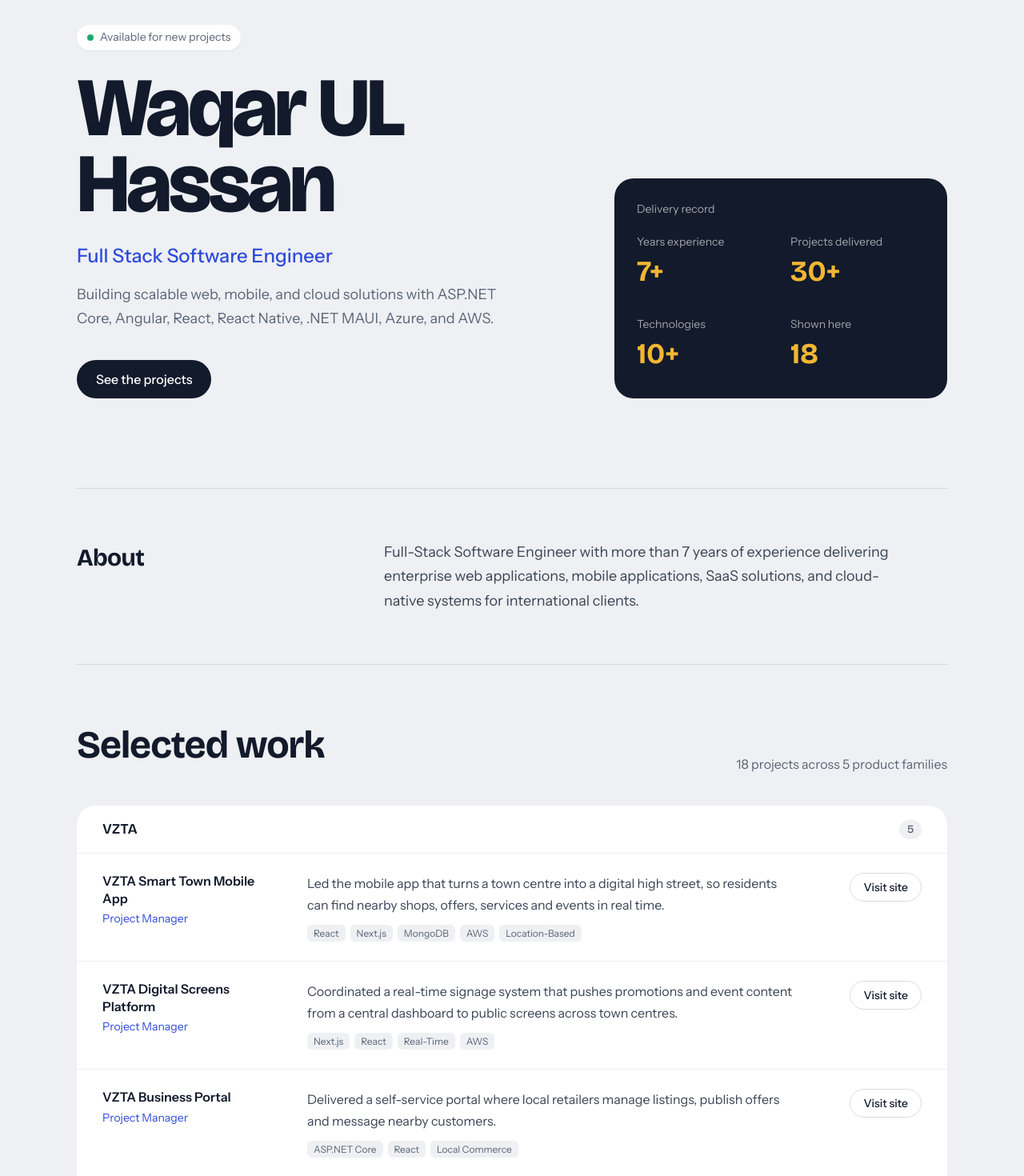
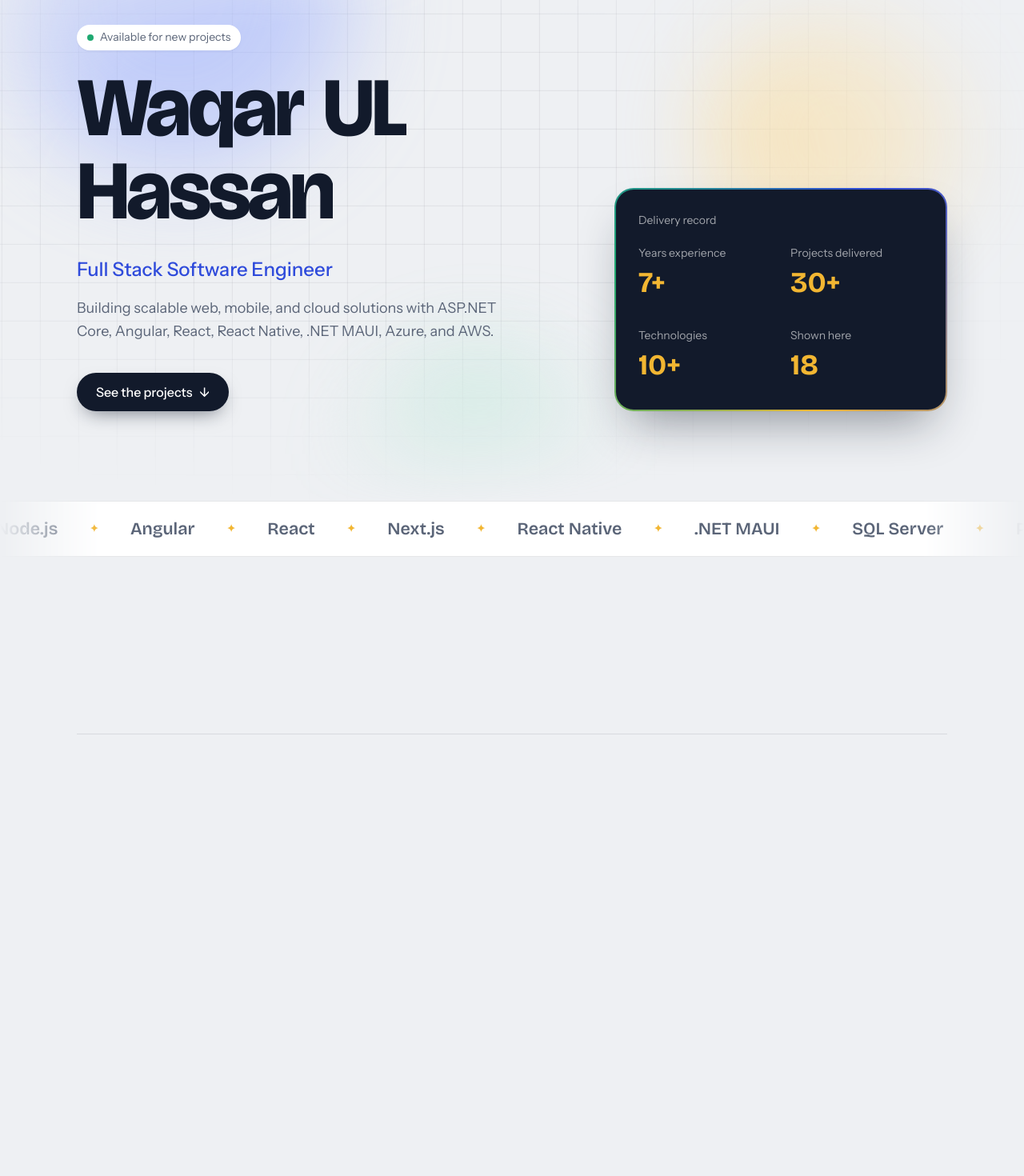
Before and after one commit to waqarulhasan/Portfolio, a Next.js app: page / in a window 1280 px wide. Shown: the part 144-1614 px from the top of the page at 80% size. Built offline with nearby package versions, Linux system fonts and the light colour scheme.

Commit message:
Update page.tsx

```diff
--- a/app/page.tsx
+++ b/app/page.tsx
@@ -1,10 +1,14 @@
 // app/page.tsx — Next.js (App Router). No Tailwind needed: the styles are at the bottom of this file.
 // Edit only the `profile` object below; the layout updates automatically.
 
+import type { CSSProperties } from "react";
 import { Bricolage_Grotesque, Instrument_Sans } from "next/font/google";
 
 const display = Bricolage_Grotesque({ subsets: ["latin"], variable: "--font-display" });
 const body = Instrument_Sans({ subsets: ["latin"], variable: "--font-body" });
+
+// Sets the animation delay for an element.
+const d = (delay: string) => ({ "--d": delay }) as CSSProperties;
 
 const profile = {
   name: "Waqar UL Hassan",
@@ -93,16 +97,27 @@ export default function Home() {
 
       <div className="wrap">
         <section className="hero">
+          <div className="hero-fx" aria-hidden="true">
+            <span className="blob b1" />
+            <span className="blob b2" />
+            <span className="blob b3" />
+          </div>
           <div>
-            <p className="badge"><span className="dot" /> Available for new projects</p>
-            <h1 className="name">{profile.name}</h1>
-            <p className="title">{profile.title}</p>
-            <p className="tagline">{profile.tagline}</p>
-            <div className="row">
-              <a href="#work" className="btn btn-dark">See the projects</a>
+            <p className="badge rise" style={d("0ms")}><span className="dot" /> Available for new projects</p>
+            <h1 className="name" aria-label={profile.name}>
+              {profile.name.split(" ").map((w, i) => (
+                <span key={w + i} className="word" aria-hidden="true">
+                  <span style={d(`${120 + i * 110}ms`)}>{w}</span>
+                </span>
+              ))}
+            </h1>
+            <p className="title rise" style={d("450ms")}>{profile.title}</p>
+            <p className="tagline rise" style={d("550ms")}>{profile.tagline}</p>
+            <div className="row rise" style={d("650ms")}>
+              <a href="#work" className="btn btn-dark btn-arrow">See the projects <span aria-hidden="true">↓</span></a>
             </div>
           </div>
-          <aside className="record">
+          <aside className="record rise" style={d("500ms")}>
             <p className="record-label">Delivery record</p>
             <dl>
               {[...profile.stats, { value: String(profile.projects.length), label: "Shown here" }].map((s) => (
@@ -114,19 +129,34 @@ export default function Home() {
             </dl>
           </aside>
         </section>
+      </div>
 
-        <section className="split">
+      {/* scrolling tech strip */}
+      <div className="marquee" aria-label="Technologies">
+        <div className="marquee-track">
+          {[0, 1].map((copy) => (
+            <ul key={copy} className="plain marquee-list" aria-hidden={copy === 1}>
+              {Object.values(profile.skills).flat().map((t) => (
+                <li key={t}>{t}</li>
+              ))}
+            </ul>
+          ))}
+        </div>
+      </div>
+
+      <div className="wrap">
+        <section className="split reveal">
           <h2 className="h2">About</h2>
           <p className="lead">{profile.about}</p>
         </section>
 
         <section id="work" className="block">
-          <div className="work-head">
+          <div className="work-head reveal">
             <h2 className="h2 big">Selected work</h2>
             <p className="muted">{profile.projects.length} projects across {families.length} product families</p>
           </div>
           {families.map((g) => (
-            <div key={g.name} className="family">
+            <div key={g.name} className="family reveal">
               <h3 className="family-head">
                 {g.name}
                 <span className="count">{g.items.length}</span>
@@ -147,7 +177,7 @@ export default function Home() {
                       )}
                     </div>
                     {p.link ? (
-                      <a href={p.link} target="_blank" rel="noreferrer" className="btn btn-small">Visit site</a>
+                      <a href={p.link} target="_blank" rel="noreferrer" className="btn btn-small btn-arrow">Visit site <span aria-hidden="true">↗</span></a>
                     ) : <span />}
                   </li>
                 ))}
@@ -156,7 +186,7 @@ export default function Home() {
           ))}
         </section>
 
-        <section id="experience" className="split">
+        <section id="experience" className="split reveal">
           <h2 className="h2">Experience</h2>
           <ol className="plain timeline">
             {profile.experience.map((e, i) => (
@@ -172,7 +202,7 @@ export default function Home() {
           </ol>
         </section>
 
-        <section id="skills" className="split">
+        <section id="skills" className="split reveal">
           <h2 className="h2">Skills</h2>
           <div className="skills">
             {Object.entries(profile.skills).map(([group, items]) => (
@@ -186,8 +216,9 @@ export default function Home() {
       </div>
 
       <section className="contact">
+        <div className="contact-glow" aria-hidden="true" />
         <div className="wrap">
-          <h2 className="contact-title">Have a product to build? Let’s talk.</h2>
+          <h2 className="contact-title reveal">Have a product to build? Let’s talk.</h2>
           <div className="row">
             <a href={`mailto:${profile.email}`} className="btn btn-yellow">{profile.email}</a>
             {profile.phone && <a href={`tel:${profile.phone}`} className="btn btn-outline">Call {profile.phone}</a>}
@@ -204,7 +235,7 @@ export default function Home() {
 
 const css = `
 .pf{--fog:#EEF0F3;--paper:#fff;--ink:#121A2B;--text:#3A4456;--slate:#5B6578;--blue:#2F4BDB;--blue-d:#2338B0;--sun:#F2B632;--line:rgba(18,26,43,.1);
-  min-height:100vh;background:var(--fog);color:var(--ink);font-family:var(--font-body),system-ui,sans-serif;font-size:16px;line-height:1.5;-webkit-font-smoothing:antialiased}
+  min-height:100vh;overflow-x:clip;background:var(--fog);color:var(--ink);font-family:var(--font-body),system-ui,sans-serif;font-size:16px;line-height:1.5;-webkit-font-smoothing:antialiased}
 body{margin:0;background:#EEF0F3}
 .pf *{box-sizing:border-box}
 .pf p,.pf h1,.pf h2,.pf h3,.pf dl,.pf dd{margin:0}
@@ -284,5 +315,79 @@ body{margin:0;background:#EEF0F3}
 .contact{background:var(--ink);color:#fff;padding:5rem 0}
 .contact-title{max-width:18ch;font-family:var(--font-display),sans-serif;font-size:clamp(2.25rem,6vw,4.5rem);font-weight:800;line-height:.95;letter-spacing:-.03em}
 .copy{margin-top:4rem!important;font-size:.875rem;color:rgba(255,255,255,.5)}
-@media(prefers-reduced-motion:reduce){.pf *{transition:none!important}}
+
+/* ---------- motion & modern touches ---------- */
+.hero{position:relative;isolation:isolate}
+.hero-fx{position:absolute;inset:-4rem -20vw 0;z-index:-1;overflow:hidden;pointer-events:none;
+  -webkit-mask-image:radial-gradient(ellipse at 40% 45%,#000 30%,transparent 72%);mask-image:radial-gradient(ellipse at 40% 45%,#000 30%,transparent 72%)}
+.hero-fx::before{content:"";position:absolute;inset:0;background-image:linear-gradient(rgba(18,26,43,.07) 1px,transparent 1px),linear-gradient(90deg,rgba(18,26,43,.07) 1px,transparent 1px);background-size:48px 48px;animation:grid 18s linear infinite}
+.blob{position:absolute;border-radius:50%;filter:blur(60px);opacity:.55;animation:float 14s ease-in-out infinite}
+.b1{width:420px;height:420px;background:#9DB0FF;top:-60px;left:10%}
+.b2{width:340px;height:340px;background:#FFD98A;top:120px;right:12%;animation-delay:-5s;animation-duration:17s}
+.b3{width:280px;height:280px;background:#9BE3C6;bottom:-80px;left:40%;animation-delay:-9s;animation-duration:20s}
+@keyframes float{0%,100%{transform:translate(0,0) scale(1)}33%{transform:translate(40px,-30px) scale(1.08)}66%{transform:translate(-30px,25px) scale(.95)}}
+@keyframes grid{to{background-position:48px 48px}}
+
+.rise{animation:rise .8s cubic-bezier(.2,.7,.2,1) var(--d,0ms) backwards}
+.record.rise{animation:rise .8s cubic-bezier(.2,.7,.2,1) var(--d,0ms) backwards,spin 6s linear infinite}
+.word{display:inline-block;overflow:hidden;padding-bottom:.08em;margin-right:.22em;vertical-align:top}
+.word:last-child{margin-right:0}
+.word>span{display:inline-block;transform:translateY(105%);animation:wordUp .9s cubic-bezier(.2,.8,.2,1) var(--d,0ms) forwards}
+@keyframes rise{from{opacity:0;transform:translateY(24px)}to{opacity:1;transform:none}}
+@keyframes wordUp{to{transform:none}}
+
+.dot{position:relative}
+.dot::after{content:"";position:absolute;inset:0;border-radius:50%;background:#1FA971;animation:ping 1.8s cubic-bezier(0,0,.2,1) infinite}
+@keyframes ping{75%,100%{transform:scale(2.6);opacity:0}}
+
+.record{border:2px solid transparent;background:linear-gradient(var(--ink),var(--ink)) padding-box,conic-gradient(from var(--a,0deg),#2F4BDB,#F2B632,#1FA971,#2F4BDB) border-box;
+  box-shadow:0 30px 60px -20px rgba(18,26,43,.45);transition:transform .4s cubic-bezier(.2,.7,.2,1);animation:spin 6s linear infinite}
+.record:hover{transform:translateY(-6px) rotate(-.6deg)}
+@property --a{syntax:"<angle>";inherits:false;initial-value:0deg}
+@keyframes spin{to{--a:360deg}}
+
+.btn{position:relative}
+.btn-arrow span{display:inline-block;margin-left:.35rem;transition:transform .25s}
+.btn-arrow:hover span{transform:translate(3px,-2px)}
+.btn-dark{box-shadow:0 10px 24px -10px rgba(18,26,43,.6)}
+.btn-dark:hover{transform:translateY(-2px)}
+.btn-blue:hover{transform:translateY(-1px)}
+
+.nav-in a:not(.btn):not(.brand){position:relative}
+.nav-in a:not(.btn):not(.brand)::after{content:"";position:absolute;left:0;right:0;bottom:-4px;height:2px;background:var(--blue);transform:scaleX(0);transform-origin:left;transition:transform .25s}
+.nav-in a:not(.btn):not(.brand):hover::after{transform:scaleX(1)}
+.mono{transition:transform .5s}.brand:hover .mono{transform:rotate(360deg)}
+
+.marquee{overflow:hidden;border-block:1px solid var(--line);background:#fff;padding:1.1rem 0;
+  -webkit-mask-image:linear-gradient(90deg,transparent,#000 10%,#000 90%,transparent);mask-image:linear-gradient(90deg,transparent,#000 10%,#000 90%,transparent)}
+.marquee-track{display:flex;width:max-content;animation:marquee 40s linear infinite}
+.marquee:hover .marquee-track{animation-play-state:paused}
+.marquee-list{display:flex;gap:2.5rem;padding-right:2.5rem}
+.marquee-list li{font-family:var(--font-display),sans-serif;font-size:1.35rem;font-weight:600;color:var(--slate);white-space:nowrap;display:flex;align-items:center;gap:2.5rem}
+.marquee-list li::after{content:"✦";font-size:.8rem;color:var(--sun)}
+@keyframes marquee{to{transform:translateX(-50%)}}
+
+.family{transition:transform .35s cubic-bezier(.2,.7,.2,1),box-shadow .35s}
+.family:hover{box-shadow:0 24px 50px -24px rgba(18,26,43,.25)}
+.proj{position:relative;transition:background .25s}
+.proj::before{content:"";position:absolute;left:0;top:0;bottom:0;width:3px;background:var(--blue);transform:scaleY(0);transition:transform .3s}
+.proj:hover{background:#F7F8FB}
+.proj:hover::before{transform:scaleY(1)}
+.proj .proj-name{transition:color .25s}.proj:hover .proj-name{color:var(--blue)}
+.tags li{transition:background .2s,color .2s}.proj:hover .tags li{background:#E4E9FF;color:var(--blue)}
+
+.contact{position:relative;overflow:hidden;isolation:isolate}
+.contact-glow{position:absolute;width:600px;height:600px;right:-150px;top:-200px;z-index:-1;border-radius:50%;
+  background:radial-gradient(circle,rgba(47,75,219,.55),transparent 65%);animation:float 16s ease-in-out infinite}
+.btn-yellow:hover{transform:translateY(-2px)}
+
+/* reveal on scroll (supported browsers); content stays visible elsewhere */
+@supports (animation-timeline: view()){
+  .reveal{animation:rise linear both;animation-timeline:view();animation-range:entry 0% entry 40%}
+}
+
+@media(prefers-reduced-motion:reduce){
+  .pf *,.pf *::before,.pf *::after{animation:none!important;transition:none!important}
+  .word>span{transform:none}
+}
 `;
```
